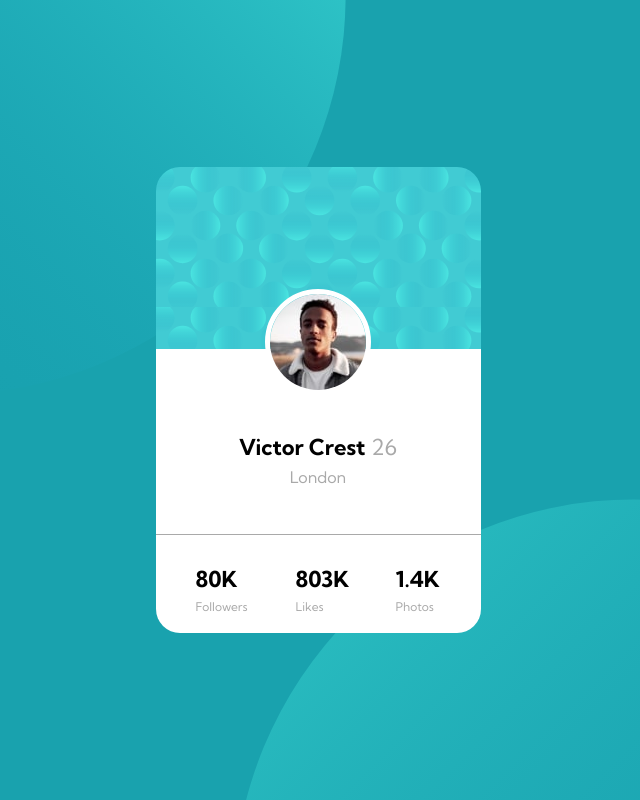
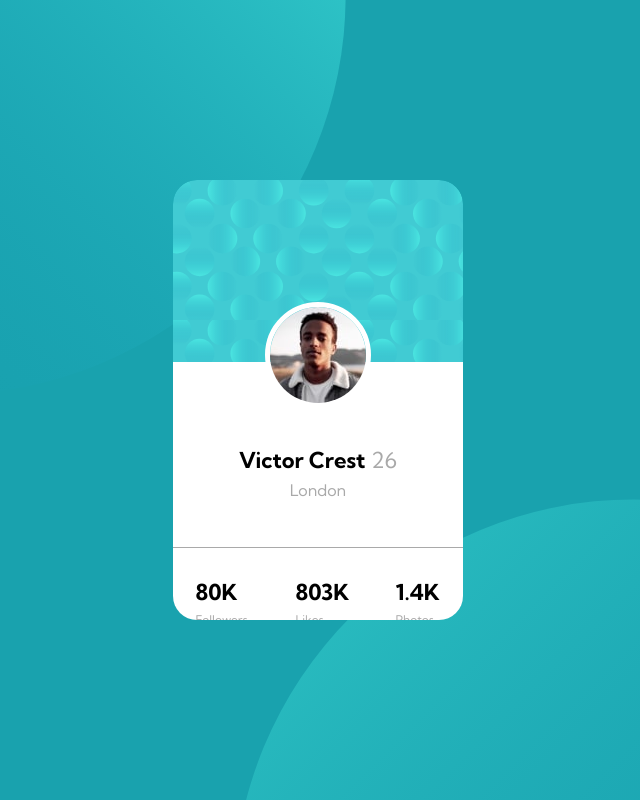
Before and after one commit to Olaoluwadunni/React-Profile-card-, a React (Create React App) app in the folder profile-card-with-react/: page / in a window 768 px wide. Shown: the whole page, without its empty margins (66-706 px from the left). Built offline with nearby package versions, Linux system fonts and the light colour scheme.

Commit message:
Update App.css

```diff
--- a/profile-card-with-react/src/App.css
+++ b/profile-card-with-react/src/App.css
@@ -1,6 +1,6 @@
 @media only screen and (min-width: 768px) {
   /* For mobile phones: */
-  .container {
+  #container {
       width: 450px;
       height: 470px;
       border-width: thin;
@@ -26,7 +26,7 @@
 }
 @media only screen and (max-width: 768px) {
   /* For mobile phones: */
-  .container {
+  #container {
     width: 290px;
     max-height: 440px;
     border-width: thin;
```
